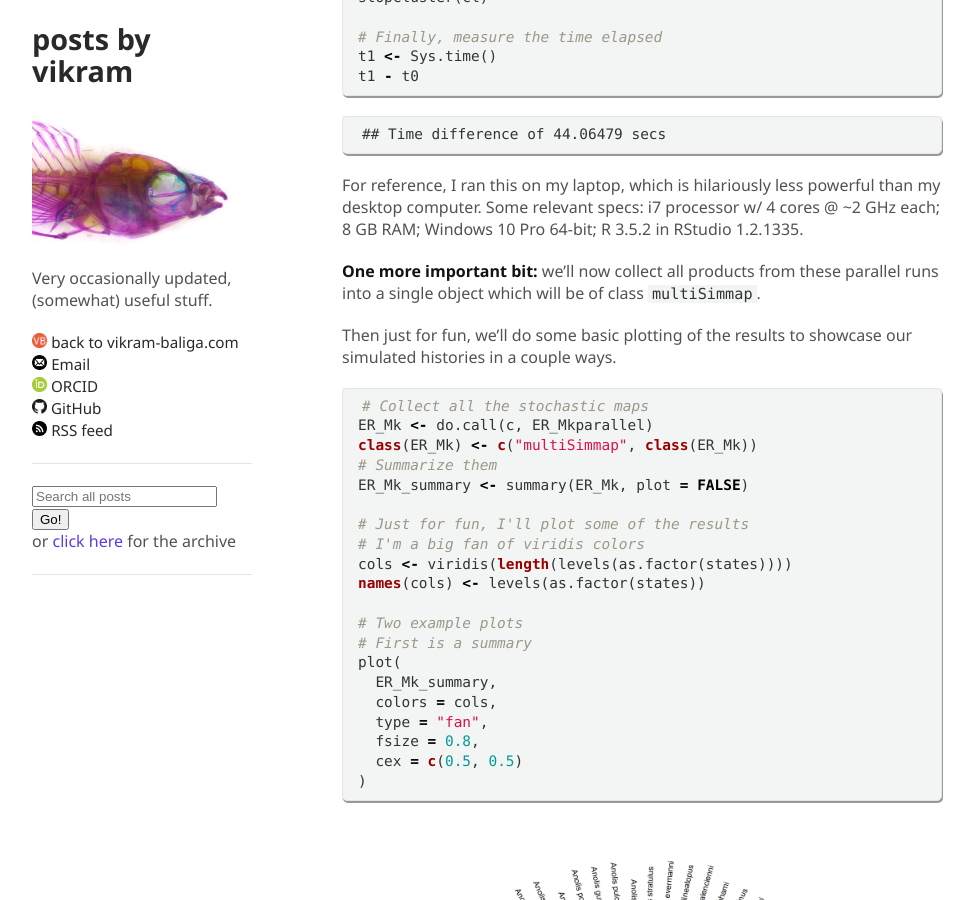
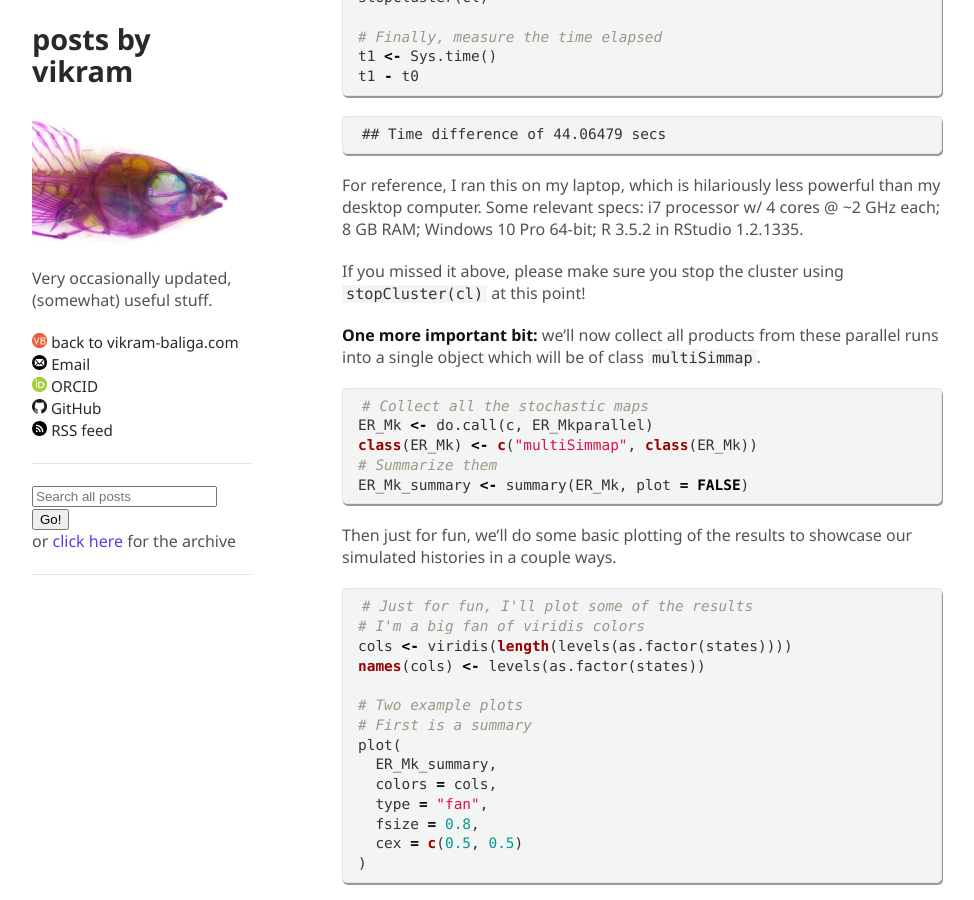
Before and after one commit to vbaliga/vbaliga.github.io, a Jekyll site: the page built from _posts/2019-05-19-run-phytools-makesimmap-parallel.md, in a window 1280 px wide and 900 px high, scrolled down 1970 px. Shown: the whole window, without its empty margins (153-1127 px from the left). Built offline with Jekyll 4.4.1, drawn with Linux system fonts in a browser that asks for light colours; a script that is not in the unit is left out.

Commit message:
Update 2019-05-19-run-phytools-makesimmap-parallel.md

````diff
--- a/_posts/2019-05-19-run-phytools-makesimmap-parallel.md
+++ b/_posts/2019-05-19-run-phytools-makesimmap-parallel.md
@@ -92,9 +92,9 @@ t1 - t0
 
 For reference, I ran this on my laptop, which is hilariously less powerful than my desktop computer. Some relevant specs: i7 processor w/ 4 cores @ ~2 GHz each; 8 GB RAM; Windows 10 Pro 64-bit; R 3.5.2 in RStudio 1.2.1335.
 
+If you missed it above, please make sure you stop the cluster using `stopCluster(cl)` at this point!
+
 **One more important bit:** we'll now collect all products from these parallel runs into a single object which will be of class `multiSimmap`.
-
-Then just for fun, we'll do some basic plotting of the results to showcase our simulated histories in a couple ways.
 
 ``` r
 # Collect all the stochastic maps
@@ -102,7 +102,11 @@ ER_Mk <- do.call(c, ER_Mkparallel)
 class(ER_Mk) <- c("multiSimmap", class(ER_Mk))
 # Summarize them
 ER_Mk_summary <- summary(ER_Mk, plot = FALSE)
+```
 
+Then just for fun, we'll do some basic plotting of the results to showcase our simulated histories in a couple ways.
+
+``` r
 # Just for fun, I'll plot some of the results
 # I'm a big fan of viridis colors
 cols <- viridis(length(levels(as.factor(states))))
````
